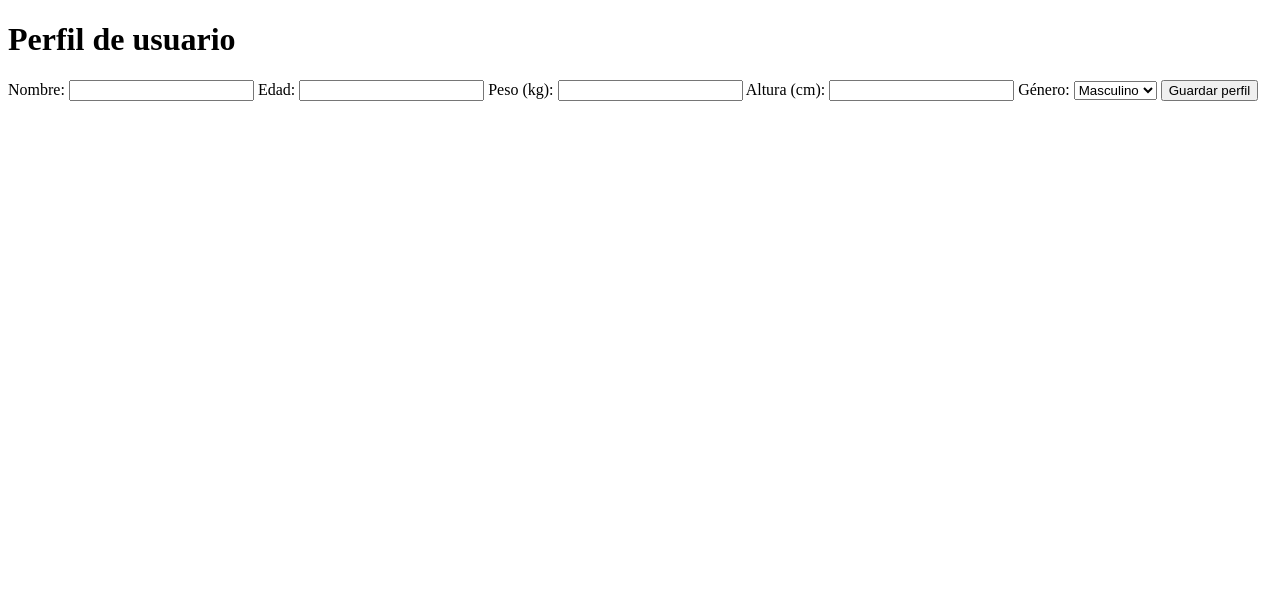
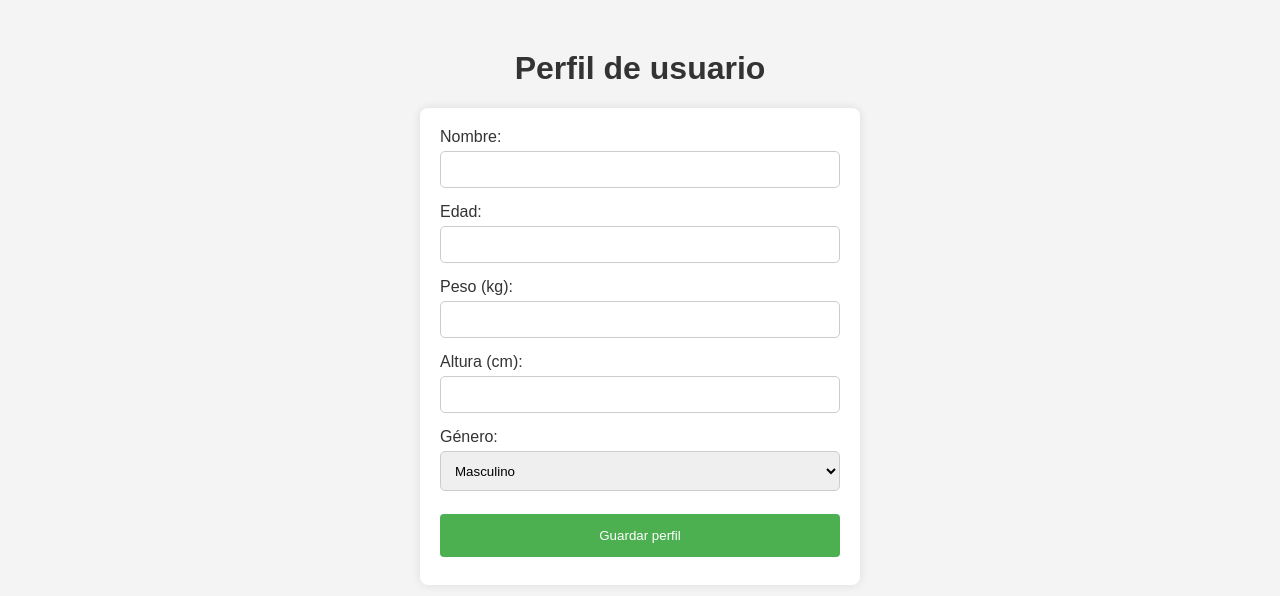
Before and after one commit to yohanbarbosa/proyecto-gym, a plain HTML site: page Proyecto Integrador/login.html in a window 1280 px wide. Drawn offline with Linux system fonts and the light colour scheme.

Commit message:
logincss y planeacion

```diff
--- a/Proyecto Integrador/index.html
+++ b/Proyecto Integrador/login.html
@@ -4,6 +4,7 @@
     <meta charset="UTF-8">
     <meta name="viewport" content="width=device-width, initial-scale=1.0">
     <title>GYM BROS</title>
+    <link rel="stylesheet" href="../css/stylelogin.css">
 </head>
 <body>
     <h1>Perfil de usuario</h1>
@@ -14,7 +15,7 @@
     <input type="text" id="name" name="name" required>
 
     <label for="age">Edad:</label>
-    <input type="number" id="age" name="age" required>
+    <input type="number" id="age" name="age" min="1" required>
 
     <label for="weight">Peso (kg):</label>
     <input type="number" id="weight" name="weight" required step="0.01">
--- /dev/null
+++ b/css/stylelogin.css
@@ -0,0 +1,58 @@
+body {
+    font-family: Arial, sans-serif;
+    background-color: #f4f4f4;
+    margin: 0;
+    padding: 0;
+    box-sizing: border-box;
+}
+
+h1 {
+    text-align: center;
+    margin-top: 50px;
+    color: #333;
+}
+
+#user-profile-form {
+    max-width: 400px;
+    margin: 20px auto;
+    background: #fff;
+    padding: 20px;
+    border-radius: 8px;
+    box-shadow: 0 0 10px rgba(0, 0, 0, 0.1);
+}
+
+label {
+    display: block;
+    margin-bottom: 5px;
+    color: #333;
+}
+
+input[type="text"],
+input[type="number"],
+select {
+    width: 100%;
+    padding: 10px;
+    margin-bottom: 15px;
+    border: 1px solid #ccc;
+    border-radius: 5px;
+    box-sizing: border-box;
+}
+
+select {
+    height: 40px;
+}
+
+button[type="submit"] {
+    width: 100%;
+    background-color: #4CAF50;
+    color: white;
+    padding: 14px 20px;
+    margin: 8px 0;
+    border: none;
+    border-radius: 4px;
+    cursor: pointer;
+}
+
+button[type="submit"]:hover {
+    background-color: #45a049;
+}
--- /dev/null
+++ b/css/styleplaneacion.css
@@ -0,0 +1,68 @@
+body {
+    font-family: Arial, sans-serif;
+    margin: 0;
+    padding: 0;
+    background: url("https://i0.wp.com/www.styrkelabbet.se/wp-content/uploads/2014/12/St%C3%B6rre-muskeltillv%C3%A4xt.jpg?resize=768%2C426&ssl=1");
+    background-size: cover;
+}
+
+.container {
+    width: 60%;
+    margin: 50px auto;
+    background-color: #fff;
+    padding: 40px;
+    border-radius: 8px;
+    box-shadow: 0 4px 8px rgba(0, 0, 0, 0.1);
+}
+
+h2 {
+    text-align: center;
+    margin-bottom: 30px;
+    color: #333;
+}
+
+.form-group {
+    margin-bottom: 20px;
+}
+
+label {
+    display: block;
+    margin-bottom: 8px;
+    color: #555;
+}
+
+input[type="text"],
+select,
+input[type="number"] {
+    width: 100%;
+    padding: 12px;
+    border: 1px solid #ccc;
+    border-radius: 4px;
+    box-sizing: border-box;
+    font-size: 16px;
+}
+
+select {
+    appearance: none;
+    -webkit-appearance: none;
+    -moz-appearance: none;
+    background: url('https://cdn4.iconfinder.com/data/icons/ionicons/512/icon-arrow-down-b-512.png') no-repeat;
+    background-size: 12px;
+    background-position: right 10px center;
+}
+
+button {
+    width: 100%;
+    padding: 14px;
+    background-color: #007bff;
+    color: #fff;
+    border: none;
+    border-radius: 4px;
+    font-size: 16px;
+    cursor: pointer;
+    transition: background-color 0.3s ease;
+}
+
+button:hover {
+    background-color: #0056b3;
+}
```
Also changed, not shown: Proyecto Integrador/planeacion.html (added, +42 -0 lines).
